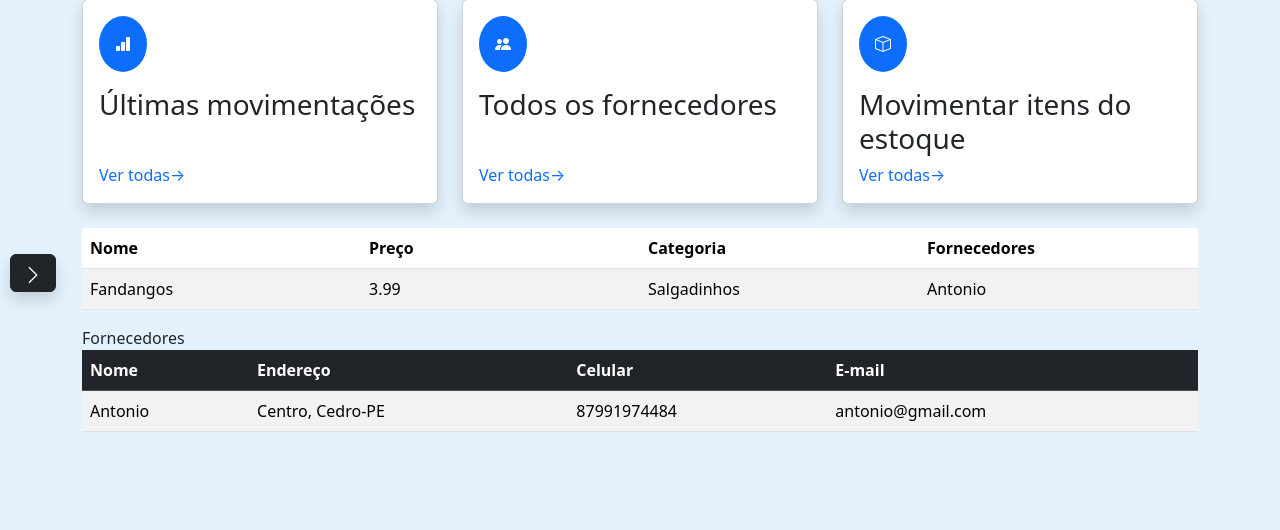
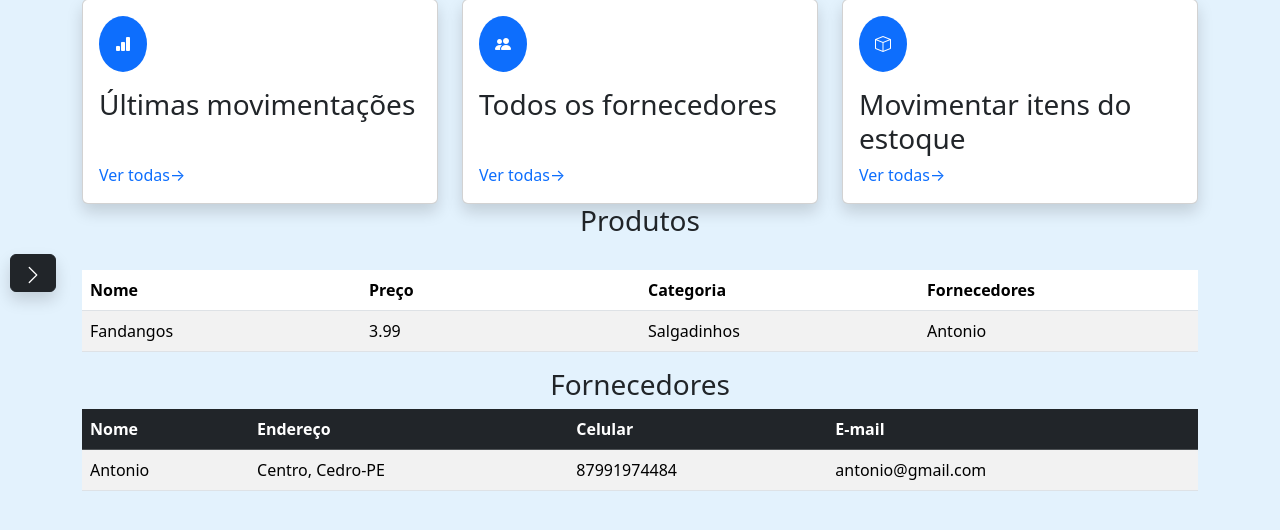
Before and after one commit to vinicioeuf/curso-django, a Django app: page / in a window 1280 px wide. Shown: the part 127-657 px from the top of the page. Run offline with Django 5.2, Linux system fonts and the light colour scheme; a user stored in the database is signed in; data comes from the database, SQL or seed files in the repository; both versions use the stored data as it was after the commit.

Commit message:
no jeito de enviar

```diff
--- a/curso-django/estoque/templates/index.html
+++ b/curso-django/estoque/templates/index.html
@@ -250,6 +250,7 @@
                 <!-- Tabela 1 -->
 
                 <table class="table table-striped mt-4" style="table-layout: fixed;">
+                    <center><h3>Produtos</h3></center>
                     <thead>
 
                         <tr>
@@ -284,7 +285,7 @@
 
 
                 <table class="table table-striped table-hover align-middle" style="width: 100%">
-                    Fornecedores
+                    <center><h3>Fornecedores</h3></center>
                     <thead class="table-dark">
                         <tr>
                             <th >Nome</th>
```
Also changed, not shown: curso-django/db.sqlite3.
